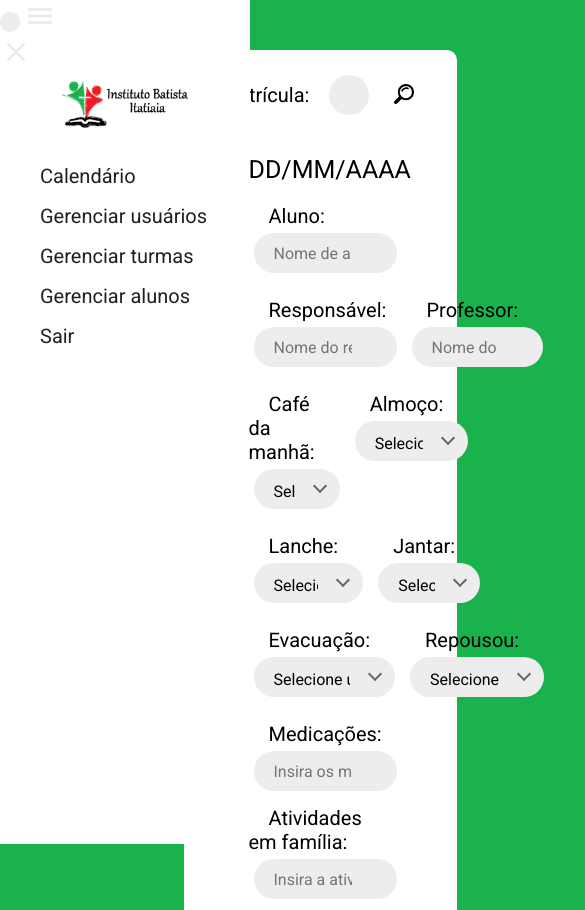
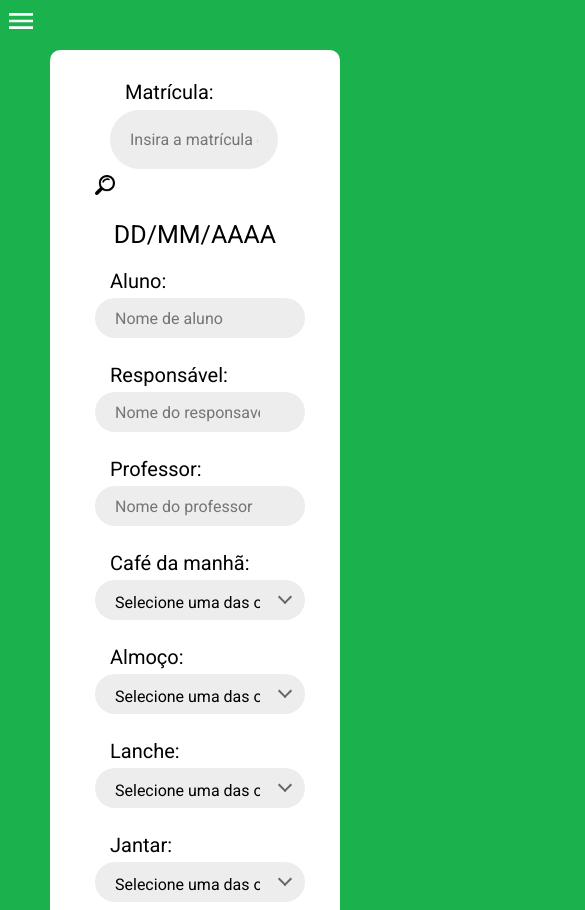
Before and after one commit to ICEI-PUC-Minas-PMV-SI/pmv-si-2024-1-pe6-t1-g2-ibi, a plain HTML site: page front_end/home.html in a window 390 px wide. Shown: the top 910 px of the page, 585 px wide, since content can reach past the window. Drawn offline with nearby package versions, Linux system fonts and the light colour scheme.

Commit message:
Update style.css

```diff
--- a/front_end/style.css
+++ b/front_end/style.css
@@ -36,7 +36,7 @@ img {
 }
 
 .input-box label {
-    font-size: 16px;
+    font-size: 20px;
     margin: 20px;
 }
 
@@ -107,6 +107,10 @@ input[type="checkbox"] {
 input[type="checkbox"]:checked {
     background-color: #74bb8c;
     border: 3px solid #EDEDED;
+}
+
+textarea:read-only {
+    background-color: #d8d8d8;
 }
 
 
@@ -206,30 +210,64 @@ input[type="checkbox"]:checked {
 
 /* Sidebar menu */
 .sidebar {
+    height: 100vh;
+    display: flex;
     position: fixed;
+    top: 0;
     left: 0;
-    top: 0;
+    z-index: 9;
+}
+
+.sidebar-container {
     width: 250px;
     height: 100vh;
     background: #FFF;
+    display: flex;
+    flex-direction: column;
+    align-items: flex-start;
+    position: fixed;
+    top: 0;
+    left: 0;
 }
 
-.sidebar ul a{
+.sidebar-container ul {
+    width: 100%;
+}
+
+.sidebar-container ul a{
     display: block;
     height: 100%;
-    width: 100%;
     line-height: 40px;
     font-size: 20px;
     color: #202020;
     padding-left: 40px;
 }
 
-.sidebar li:hover a {
+.sidebar-container li:hover a {
     background-color: #1AB24C;
     color: #FFF;
     font-weight: 500;
 }
 
+.sidebar .open-sidebar-button svg {
+    fill: #FFF;
+}
+
+.sidebar svg {
+    fill: #202020;
+}
+
+#sidebar-active {
+    display: none;
+}
+
+.open-sidebar-button, .close-sidebar-button {
+    display: none;
+}
+
+.open-sidebar-button:hover, .close-sidebar-button:hover {
+    cursor: pointer;
+}
 
 /* Conteúdo principal */
 .main-content {
@@ -241,6 +279,7 @@ input[type="checkbox"]:checked {
     border-radius: 10px;
     padding: 30px 40px;
     font-size: 20px;
+    z-index: 1;
 }
 
 .main-content .busca {
@@ -312,7 +351,8 @@ input[type="checkbox"]:checked {
 }
 
 .container form .column-2 {
-    display: flex;
+    display: grid;
+    grid-template-columns: 50% 50%;
     column-gap: 15px;
 }
 
@@ -328,3 +368,84 @@ input[type="checkbox"]:checked {
     padding: 10px;
     line-height: 30px;
 }
+
+
+/* Responsividade */
+
+@media(max-width: 860px) {
+
+    /* Container */
+    .sidebar-container {
+        z-index: 10;
+        left: -100%;
+        transition: 0.75s ease-out;
+    }
+
+    .open-sidebar-button, .close-sidebar-button {
+        display: block;
+        padding: 5px;
+    }
+
+    #sidebar-active:checked ~ .sidebar-container {
+        left: 0;
+        width: 60%;
+        height: 100%;
+    }
+
+
+
+    /* Main content */
+    .main-content {
+        margin: 50px ;
+    }
+
+    form .column-2, form .check-list, .button-box, .two-buttons {
+        display: grid !important;
+        grid-template-columns: 100% !important;
+    }
+
+
+    .one-button, .two-buttons button {
+        margin: 10px auto;
+    }
+
+}
+
+@media(max-width: 740px) {
+
+    .main-content {
+        width: 100%;
+    }
+
+}
+
+@media(max-width: 610px) {
+
+    .main-content .busca {
+        display: block;
+        height: fit-content;
+        padding: 0;
+    }
+
+    .main-content .busca label {
+        padding-left: 35px;
+    }
+
+    .main-content .busca input {
+        margin: 6px;
+        margin-left: 20px;
+    }
+
+    .container {
+        padding: 0 !important;
+    }
+
+    .wrapper {
+        width: 80%;
+    }
+
+    .wrapper img {
+        width: 80%;
+    }
+
+}
```
